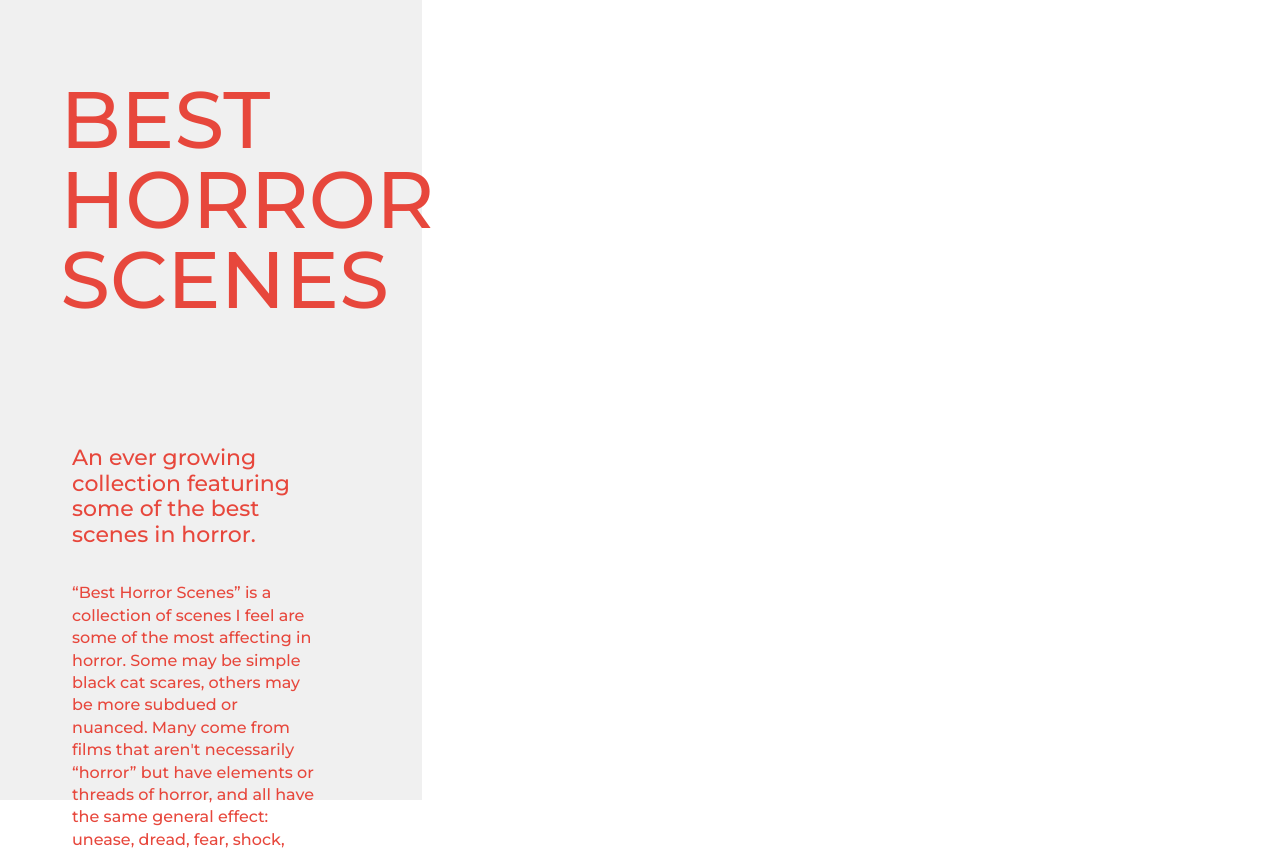
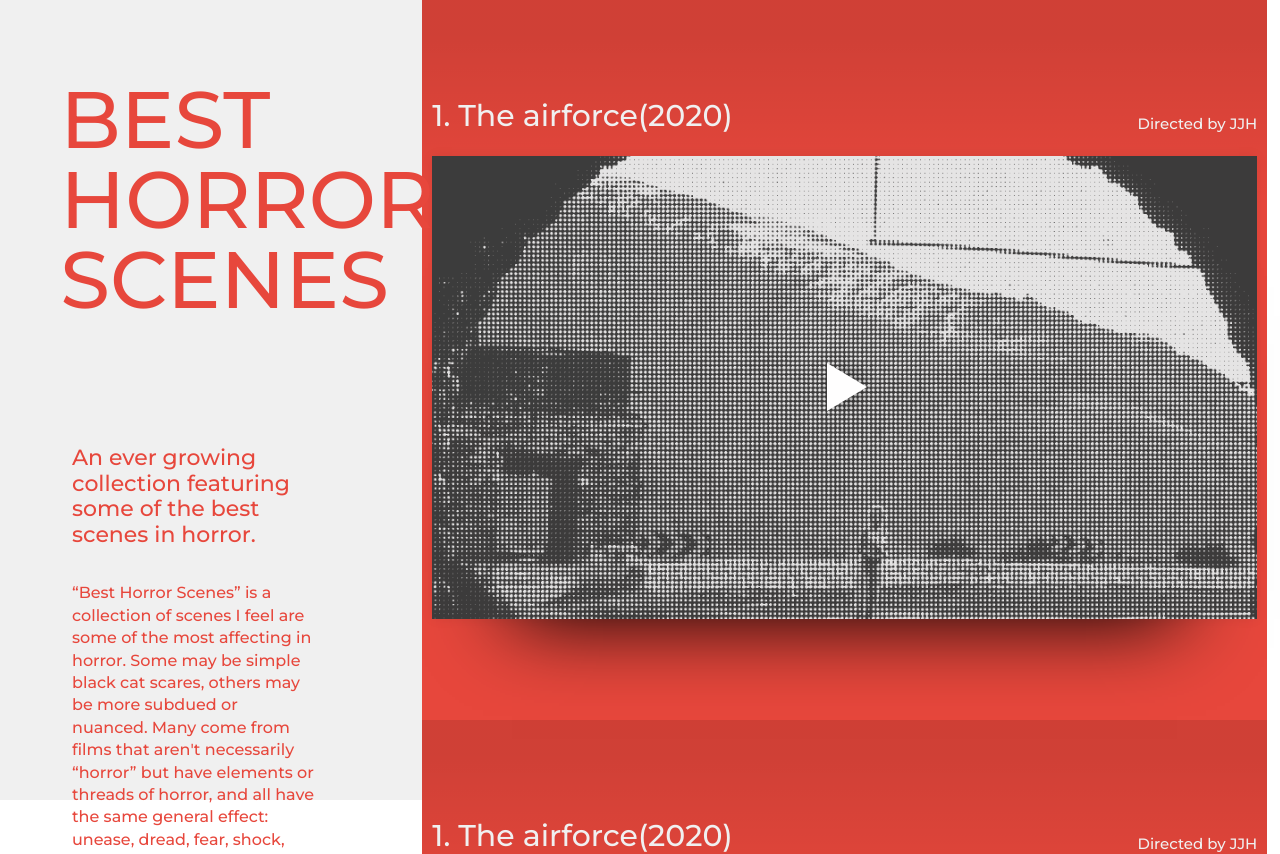
Before and after one commit to JayJay-H/scss-masterclass, a website: page index.html in a window 1280 px wide. Shown: the top 854 px of the page. Before the commit the page ends 800 px from the top, so only its background shows below. Drawn offline with Linux system fonts and the light colour scheme.

Commit message:
besthorrorscenes done.

```diff
--- a/index.html
+++ b/index.html
@@ -42,5 +42,70 @@
         </nav>
       </div>
     </header>
+	<div class="main">
+		<section class="movie">
+			<article class="article">
+				<div class="article-header">
+					<span>1. The airforce(2020)</span>
+					<span>Directed by JJH</span>
+				</div>
+				<img src="img/img.PNG" />
+			</article>
+		</section>
+		<section class="movie">
+			<article class="article">
+				<div class="article-header">
+					<span>1. The airforce(2020)</span>
+					<span>Directed by JJH</span>
+				</div>
+				<img src="img/img.PNG" />
+			</article>
+		</section>
+		<section class="movie">
+			<article class="article">
+				<div class="article-header">
+					<span>1. The airforce(2020)</span>
+					<span>Directed by JJH</span>
+				</div>
+				<img src="img/img.PNG" />
+			</article>
+		</section>
+		<section class="movie">
+			<article class="article">
+				<div class="article-header">
+					<span>1. The airforce(2020)</span>
+					<span>Directed by JJH</span>
+				</div>
+				<img src="img/img.PNG" />
+			</article>
+		</section>
+		<section class="movie">
+			<article class="article">
+				<div class="article-header">
+					<span>1. The airforce(2020)</span>
+					<span>Directed by JJH</span>
+				</div>
+				<img src="img/img.PNG" />
+			</article>
+		</section>
+		<section class="movie">
+			<article class="article">
+				<div class="article-header">
+					<span>1. The airforce(2020)</span>
+					<span>Directed by JJH</span>
+				</div>
+				<img src="img/img.PNG" />
+			</article>
+		</section>
+		<section class="movie">
+			<article class="article">
+				<div class="article-header">
+					<span>1. The airforce(2020)</span>
+					<span>Directed by JJH</span>
+				</div>
+				<img src="img/img.PNG" />
+			</article>
+		</section>
+	</div>
   </body>
 </html>
--- a/src/scss/styles.scss
+++ b/src/scss/styles.scss
@@ -66,3 +66,45 @@ body {
 		}
 	}
 }
+
+.movie {
+	height: 90vh;
+	width: 66%;
+	margin-left: 33%;
+	display: flex;
+	flex-direction: column;
+	justify-content: center;
+	align-items: center;
+	background: linear-gradient(
+		to bottom,
+		rgba(0, 0, 0, 0.1) 5%,
+		transparent,
+		transparent,
+		transparent,
+		transparent
+	  )
+	  $red;
+	.article {
+		display: flex;
+		flex-direction: column;
+	}
+	.article-header {
+		display: flex;
+		justify-content: space-between;
+		align-items: flex-end;
+		width: 100%;
+		color: $white;
+		margin-bottom: 25px;
+		span {
+			&:first-child {
+				font-size: 30px;
+			}
+			&:last-child {
+				font-size: 15px;
+			}
+		}
+	}
+	img {
+		box-shadow: 0 80px 80px -80px #000, 0 0 12px rgba(0, 0, 0, 0.06), inset 0 0 0 1px rgba(0, 0, 0, 0.2);
+	}
+}
```
Also changed, not shown: README.md, dist/css/styles.css.
